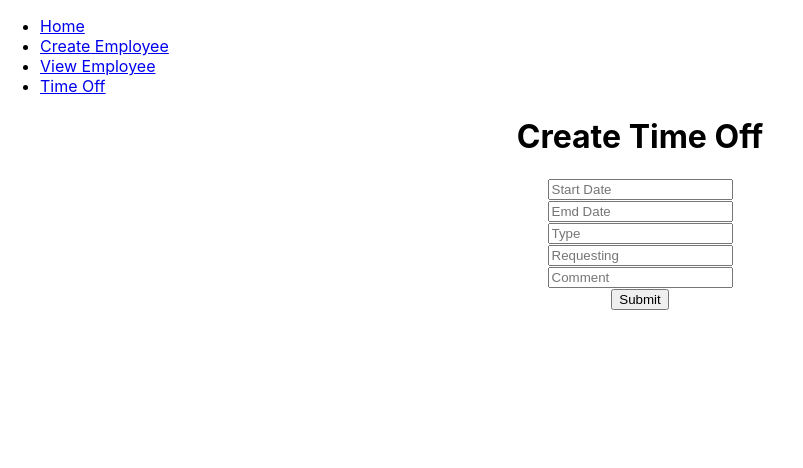
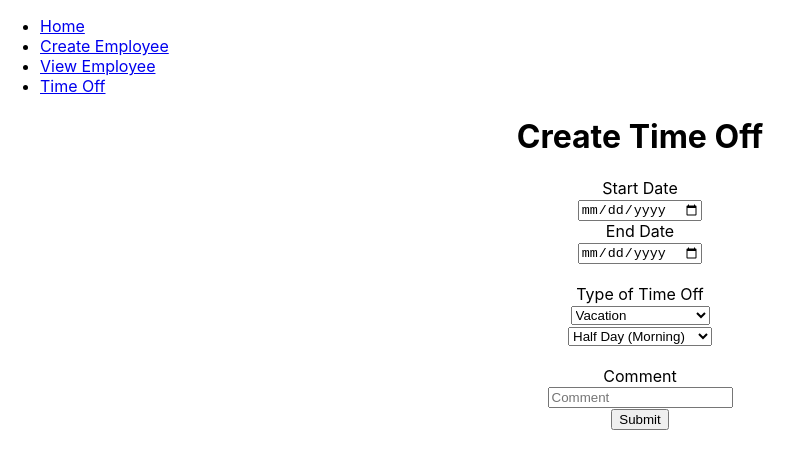
Before and after one commit to zep1994/Simple_Blockchain_JS, a React (Create React App) app in the folder hr_blockchain/: page /create-time-off in a window 1280 px wide. Shown: the top 468 px of the page, without its empty margins (0-803 px from the left). Built offline with nearby package versions, Linux system fonts and the light colour scheme.

Commit message:
Update Time off Form

```diff
--- a/hr_blockchain/src/TimeOff/CreateTimeOff.js
+++ b/hr_blockchain/src/TimeOff/CreateTimeOff.js
@@ -39,14 +39,32 @@ class TimeOff extends Component {
             <div className="App">
                 <h1 className="Title">Create Time Off</h1>
                     <form method="POST" action="/time-off" onSubmit={this.handleSubmit}>
-                        <input type="text" name="StartDate" onChange={this.handleChange} placeholder="Start Date" />
+                        <label for="StartDate" name='StartDate'>Start Date</label> <br />
+                        <input type="date" name="StartDate" onChange={this.handleChange} placeholder="Start Date" />
                         <br />
-                        <input type="text" name="EndDate" onChange={this.handleChange} placeholder='Emd Date' />
+
+                        <label for="EndDate" name='EndDate'>End Date</label> <br />
+                        <input type="date" name="EndDate" onChange={this.handleChange} placeholder='Emd Date' />
                         <br />
-                        <input type="text" name="Type" onChange={this.handleChange} placeholder='Type' />
                         <br />
-                        <input type="text" name="Requesting" onChange={this.handleChange} placeholder='Requesting' />
+
+                        <label for="Type" name='Type'>Type of Time Off</label> <br />
+                        <select name="Type" id="type" onChange={this.handleChange}>
+                            <option value="Vacation">Vacation</option>
+                            <option value="Medical Leave Paid">Meidcal Leave Paid</option>
+                        </select>
                         <br />
+
+                        <select name="Requesting" id="requesting" onChange={this.handleChange}>
+                            <option value="Half Day (Morning)">Half Day (Morning)</option>
+                            <option value="Half Day (Afternoon)">Half Day (Afternoon)</option>
+                            <option value="Full Day">Full Day</option>
+                        </select>
+                        {/* <input type="text" name="Type" onChange={this.handleChange} placeholder='Type' /> */}
+                        <br />
+                        {/* <input type="text" name="Requesting" onChange={this.handleChange} placeholder='Requesting' /> */}
+                        <br />
+                        <label for="Comment" name='Comment'>Comment</label> <br />
                         <input type="text" name="Comment" onChange={this.handleChange} placeholder='Comment' />
                         <br />
                         <input type="submit" value="Submit"/>
```
